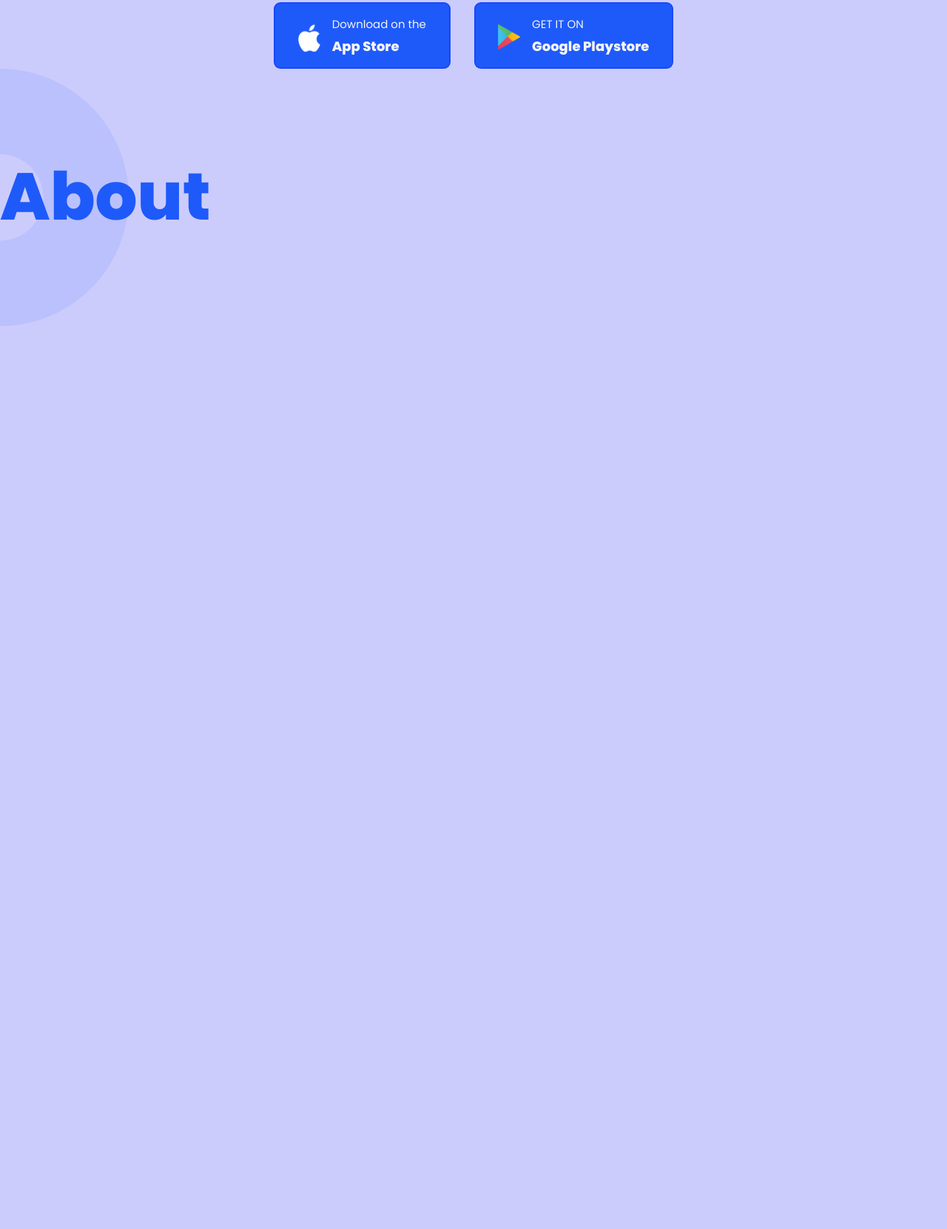
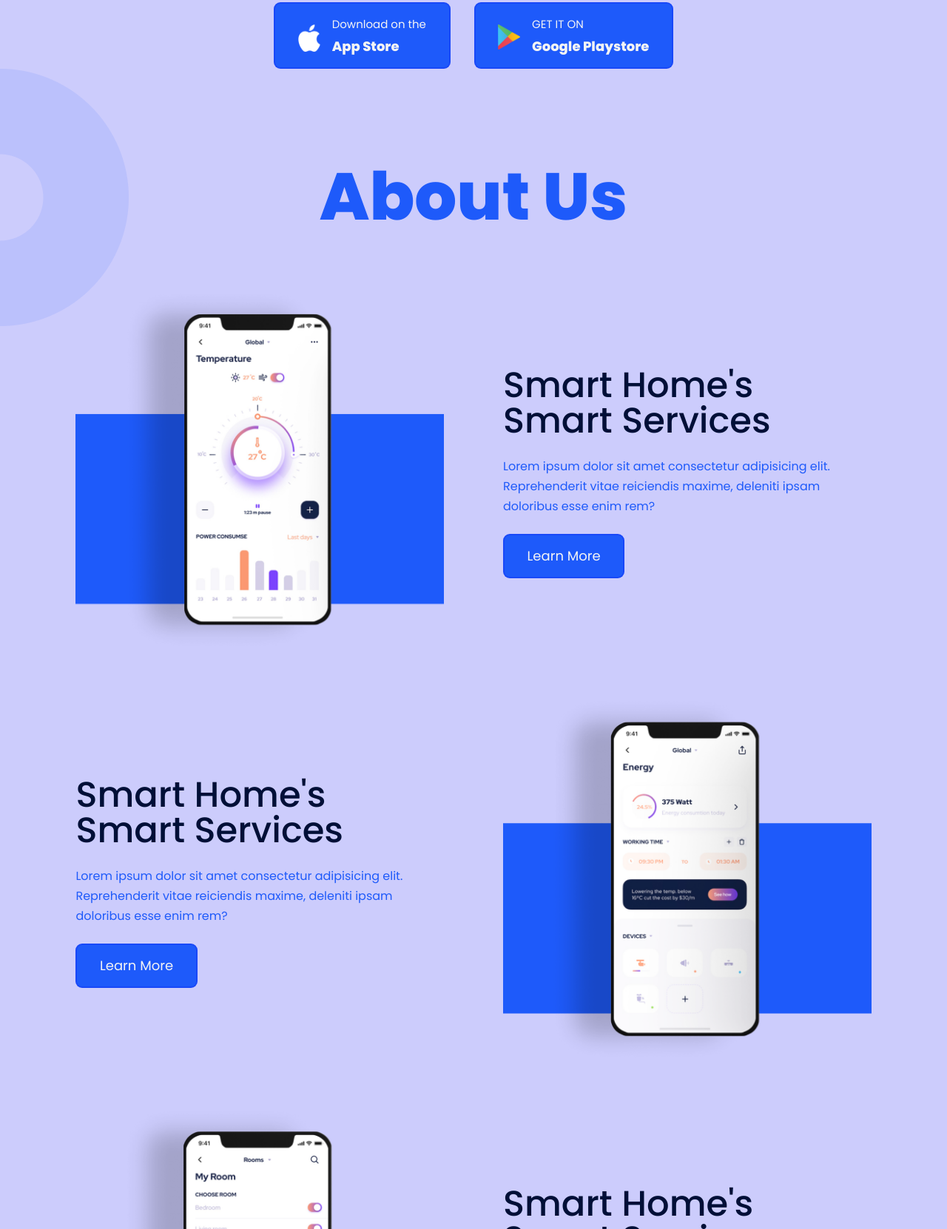
Before and after one commit to yusuffikri/smarthome-landingpage, a plain HTML site: page index.html in a window 1280 px wide. Shown: the part 1138-2800 px from the top of the page at 74% size. Before the commit the page ends 1587 px from the top, so only its background shows below. Drawn offline with nearby package versions, Linux system fonts and the light colour scheme.

Commit message:
adding about section

```diff
--- a/index.css
+++ b/index.css
@@ -312,7 +312,10 @@ header {
 .header_title {
     padding-top: 12rem;
     color: var(--color-light);
-
+}
+.header_title:hover {
+    padding-top: 12rem;
+    color: var(--color-black);
 }
 
 header p {
@@ -356,11 +359,11 @@ header p {
 }
 
 .header_socials a {
-    color: var(--color-primary);
+    color: var(--color-light);
 }
 
 .header_socials a:hover {
-    color: var(--color-light);
+    color: var(--color-black);
 }
 
 .header_decoration-1 {
@@ -371,3 +374,27 @@ header p {
     right: 0;
     margin-top: -24rem;
 }
+
+/* ABOUT */
+
+.about_title {
+    text-align: center;
+    margin-bottom: 5rem;
+}
+
+.about_article {
+    display: grid;
+    grid-template-columns: 1fr 1fr;
+    gap: 5rem;
+    align-items: center;
+    margin-top: 3rem;
+}
+
+.about_article-title {
+    color: var(--color-black);
+    margin-bottom: 1.5rem;
+}
+
+.btn-about {
+    margin-top: 1.5rem;
+}
--- a/index.html
+++ b/index.html
@@ -80,9 +80,9 @@
     <div class="header_decoration-1">
         <img src="images/header-decorator1.png">
     </div>
-    <!-- <div class="header_decoration-2">
+    <div class="header_decoration-2">
         <img src="images/header-decorator-2.png">
-    </div> -->
+    </div>
     </header>
 
     <!-- END OF HEADER -->
@@ -90,10 +90,42 @@
 
     <!-- ABOUT -->
     <section id="about">
-        <h1 class="about_title">About</h1>
+        <h1 class="about_title">About Us</h1>
         <div class="container">
+            <article class="about_article">
+                <div class="about_image">
+                    <img src="./images/about1.png" alt="About Images 1">
+                </div>
+                <div class="about_content">
+                    <h2 class="about_article-title">Smart Home's Smart Services</h2>
+                    <p>Lorem ipsum dolor sit amet consectetur adipisicing elit. Reprehenderit vitae reiciendis maxime, deleniti ipsam doloribus esse enim rem?</p>
+                    <a href="#" class="btn btn-secondary btn-about">Learn More</a>
+                </div>
+            </article>
 
-        </div>
+            <article class="about_article">
+                <div class="about_content">
+                    <h2 class="about_article-title">Smart Home's Smart Services</h2>
+                    <p>Lorem ipsum dolor sit amet consectetur adipisicing elit. Reprehenderit vitae reiciendis maxime, deleniti ipsam doloribus esse enim rem?</p>
+                    <a href="#" class="btn btn-secondary btn-about">Learn More</a>
+                </div>
+                <div class="about_image">
+                    <img src="./images/about2.png" alt="About Images 2">
+                </div>
+            </article>
+
+            <article class="about_article">
+                <div class="about_image">
+                    <img src="./images/about3.png" alt="About Images 3">
+                </div>
+                <div class="about_content">
+                    <h2 class="about_article-title">Smart Home's Smart Services</h2>
+                    <p>Lorem ipsum dolor sit amet consectetur adipisicing elit. Reprehenderit vitae reiciendis maxime, deleniti ipsam doloribus esse enim rem?</p>
+                    <a href="#" class="btn btn-secondary btn-about">Learn More</a>
+                </div>
+            </article>
     </section>
+
+    <!-- END OF ABOUT -->
 </body>
 </html>
```
